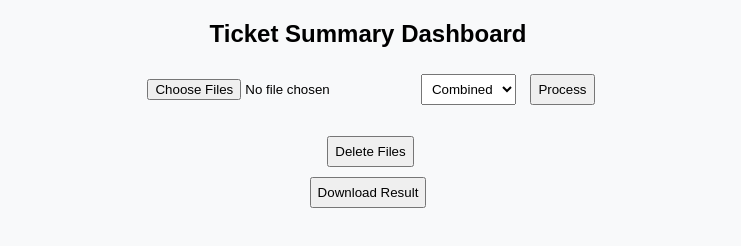
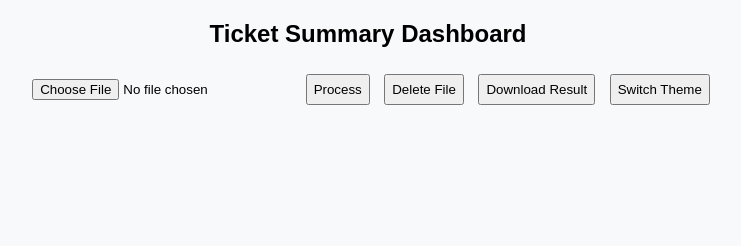
Before and after one commit to sridharindraganti/ticketsummaryautomation, a plain HTML site: page index.html in a window 1280 px wide. Shown: the whole page, without its empty margins (272-1013 px from the left). Drawn offline with Linux system fonts and the light colour scheme.

Commit message:
Update index.html

```diff
--- a/index.html
+++ b/index.html
@@ -9,22 +9,14 @@
   <h2>Ticket Summary Dashboard</h2>
 
   <div class="controls">
-    <input type="file" id="excelFiles" accept=".xlsx,.xls" multiple>
-
-    <select id="modeSelect">
-      <option value="combined">Combined</option>
-      <option value="separate">Separate</option>
-    </select>
-
+    <input type="file" id="excelFiles" accept=".xlsx,.xls">
     <button id="processBtn">Process</button>
+    <button id="deleteBtn">Delete File</button>
+    <button id="downloadBtn">Download Result</button>
+    <button id="themeToggleBtn">Switch Theme</button>
   </div>
 
-  <button id="deleteBtn" style="margin-left: 10px;">Delete Files</button>
-
   <div id="output"></div>
-
-  <button id="downloadBtn">Download Result</button>
-
 
   <script src="https://cdn.jsdelivr.net/npm/xlsx@0.18.5/dist/xlsx.full.min.js"></script>
   <script src="script.js"></script>
```
